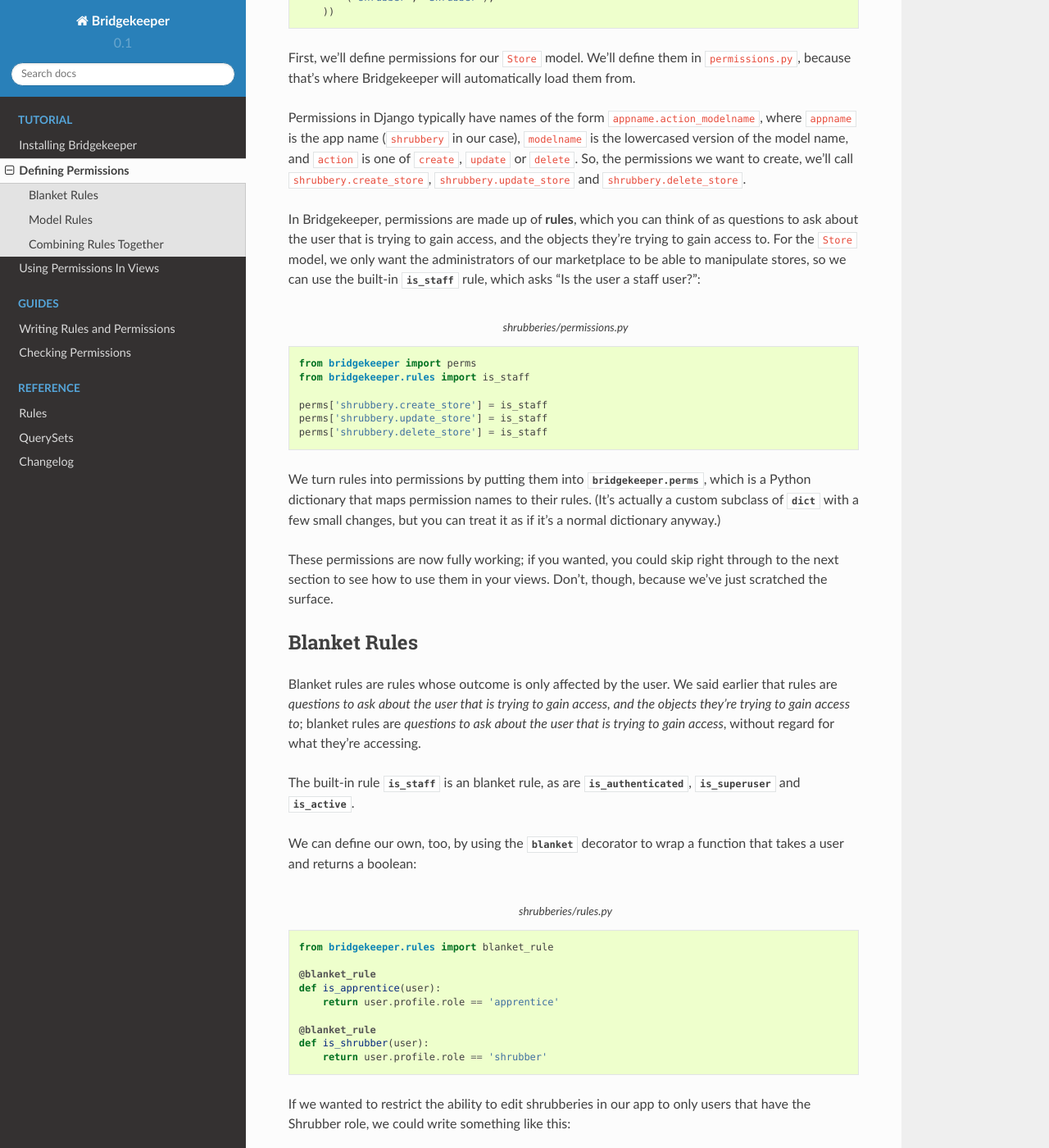
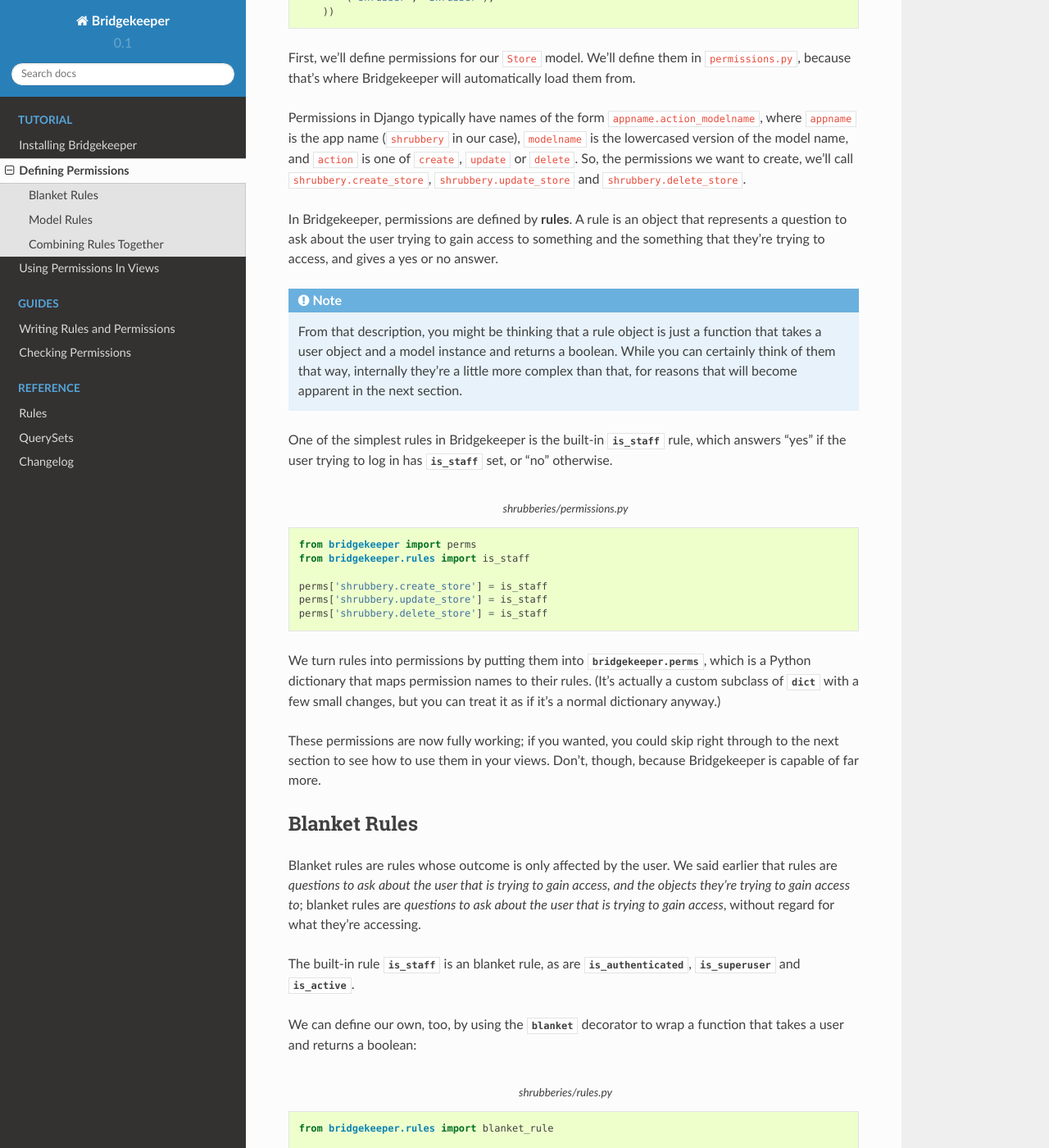
Before and after one commit to daisylb/bridgekeeper, a Sphinx documentation site: the page built from docs/tutorial/permissions.rst, in a window 1280 px wide and 1400 px high, scrolled down 728 px. Shown: the whole window at 82% size. Built offline with Sphinx 7.4.7 and the Read the Docs theme 2.0.0, drawn with Linux system fonts in a browser that asks for light colours.

Commit message:
Improve introduction to rules

```diff
--- a/docs/tutorial/permissions.rst
+++ b/docs/tutorial/permissions.rst
@@ -38,7 +38,13 @@ First, we'll define permissions for our ``Store`` model. We'll define them in ``
 
 :ref:`Permissions in Django <django:topic-authorization>` typically have names of the form ``appname.action_modelname``, where ``appname`` is the app name (``shrubbery`` in our case), ``modelname`` is the lowercased version of the model name, and ``action`` is one of ``create``, ``update`` or ``delete``. So, the permissions we want to create, we'll call ``shrubbery.create_store``, ``shrubbery.update_store`` and ``shrubbery.delete_store``.
 
-In Bridgekeeper, permissions are made up of **rules**, which you can think of as questions to ask about the user that is trying to gain access, and the objects they're trying to gain access to. For the ``Store`` model, we only want the administrators of our marketplace to be able to manipulate stores, so we can use the built-in :data:`~bridgekeeper.rules.is_staff` rule, which asks "Is the user a staff user?":
+In Bridgekeeper, permissions are defined by **rules**. A rule is an object that represents a question to ask about the user trying to gain access to something and the something that they're trying to access, and gives a yes or no answer.
+
+.. note::
+
+    From that description, you might be thinking that a rule object is just a function that takes a user object and a model instance and returns a boolean. While you can certainly think of them that way, internally they're a little more complex than that, for reasons that will become apparent in the next section.
+
+One of the simplest rules in Bridgekeeper is the built-in :data:`~bridgekeeper.rules.is_staff` rule, which answers "yes" if the user trying to log in has :attr:`~django.contrib.auth.models.User.is_staff` set, or "no" otherwise.
 
 .. code-block:: python
     :caption: shrubberies/permissions.py
@@ -52,7 +58,7 @@ In Bridgekeeper, permissions are made up of **rules**, which you can think of as
 
 We turn rules into permissions by putting them into :data:`bridgekeeper.perms`, which is a Python dictionary that maps permission names to their rules. (It's actually a custom subclass of :class:`dict` with a few small changes, but you can treat it as if it's a normal dictionary anyway.)
 
-These permissions are now fully working; if you wanted, you could skip right through to the next section to see how to use them in your views. Don't, though, because we've just scratched the surface.
+These permissions are now fully working; if you wanted, you could skip right through to the next section to see how to use them in your views. Don't, though, because Bridgekeeper is capable of far more.
 
 .. _tutorial-blanket:
 
```
